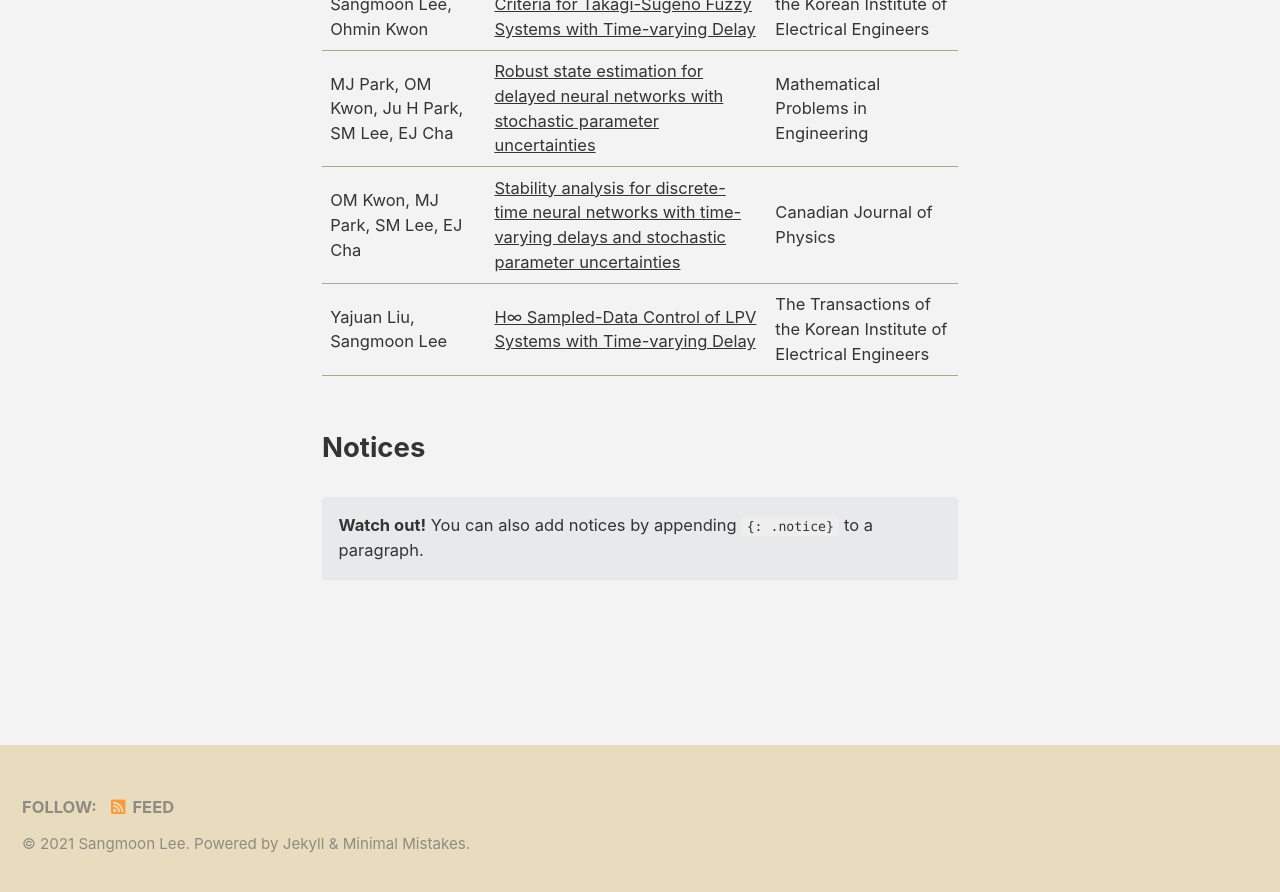
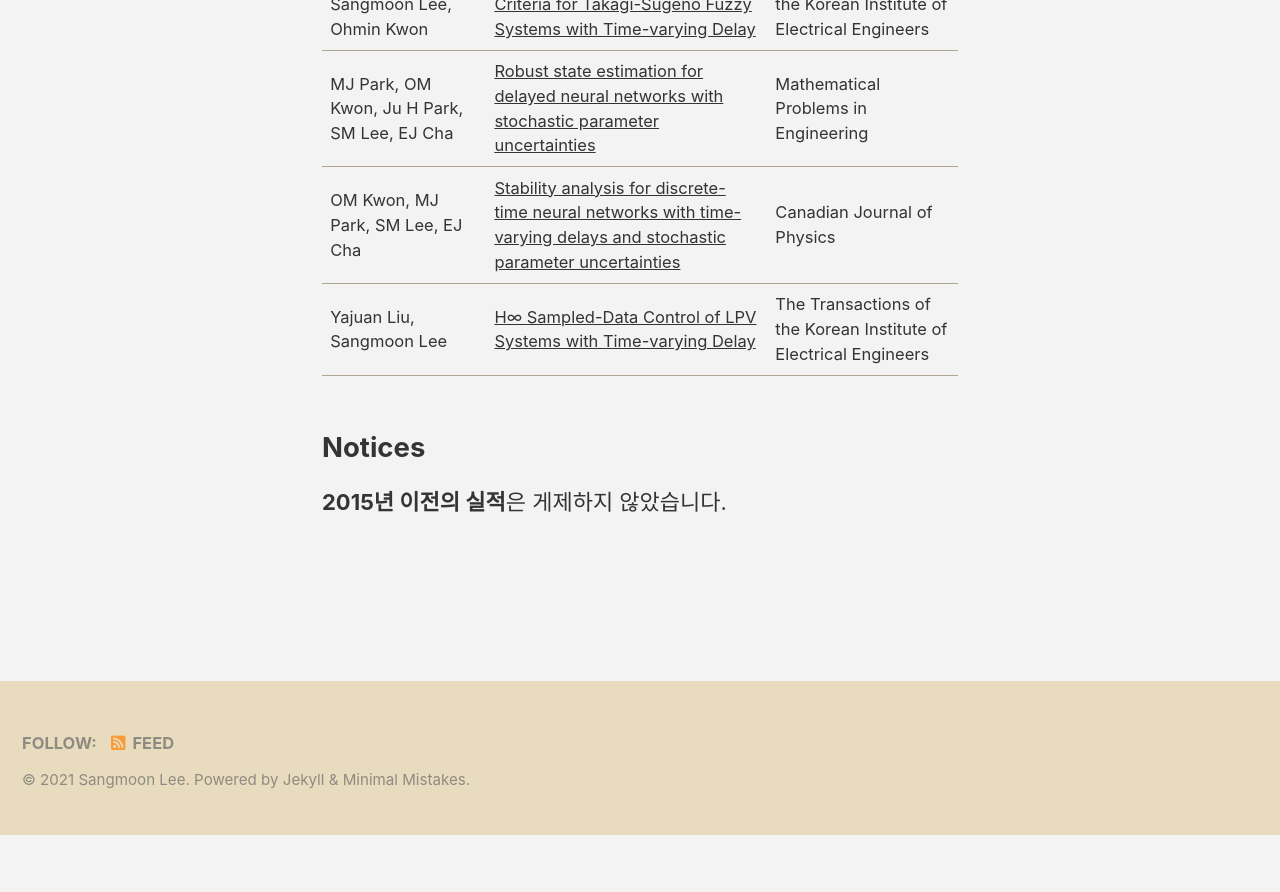
Before and after one commit to CPSC-LAB/CPSC-LAB.github.io, a Jekyll site: the page built from _pages/publications.md, in a window 1280 px wide and 900 px high, scrolled down 5817 px. Shown: the top 892 px of the window. Built offline with Jekyll 4.4.1, drawn with Linux system fonts in a browser that asks for light colours; cached includes are drawn as plain includes; after the commit the page ends 6652 px from its top, so only the background shows below that.

Commit message:
Update publications.md

```diff
--- a/_pages/publications.md
+++ b/_pages/publications.md
@@ -83,5 +83,4 @@ layout: categories
 
 ## Notices
 
-**Watch out!** You can also add notices by appending `{: .notice}` to a paragraph.
-{: .notice}
+**2015년 이전의 실적**은 게제하지 않았습니다.
```
